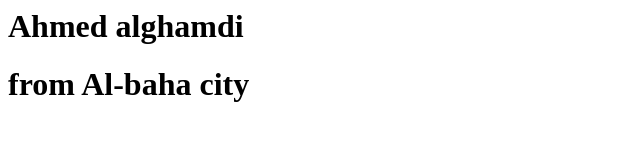
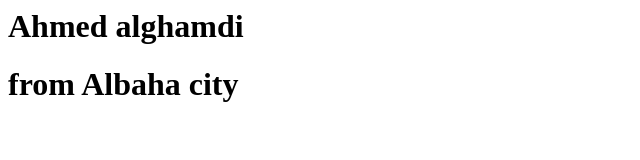
Before and after one commit to ahmed-07007/Git-and-Github-Project, a plain HTML site: page index.html in a window 1280 px wide. Shown: the whole page, without its empty margins (0-640 px from the left). Drawn offline with Linux system fonts and the light colour scheme.

Commit message:
Update index.html

```diff
--- a/index.html
+++ b/index.html
@@ -1,2 +1,2 @@
 <h1>Ahmed alghamdi</h1>
-<h1>from Al-baha city</h1>
+<h1>from Albaha city</h1>
```
